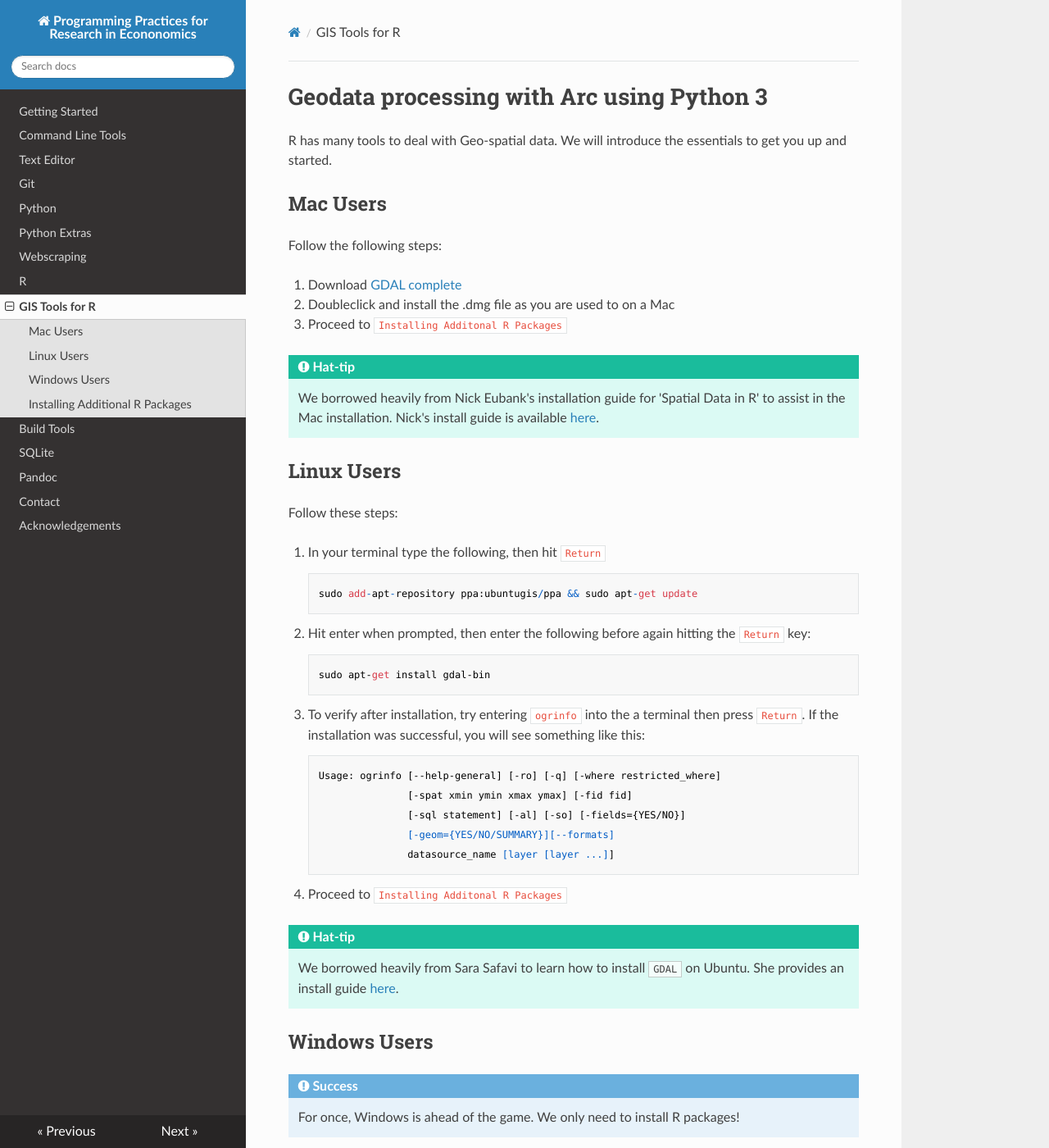
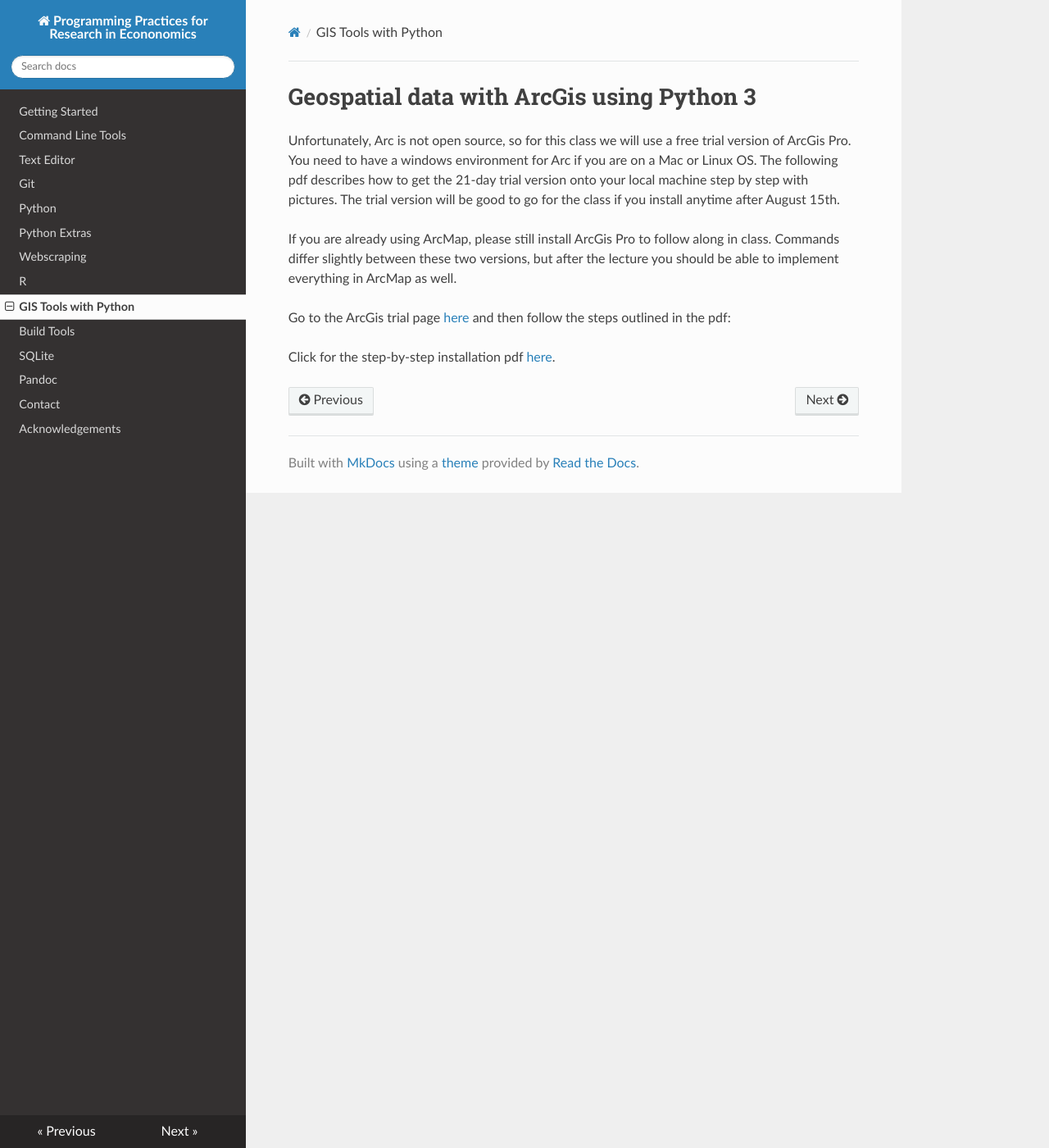
Before and after one commit to pp4rs/DEPRECATED-installation-guide, an MkDocs documentation site: the page built from docs/gis.md, in a window 1280 px wide and 1400 px high. Shown: the whole window at 82% size. Built offline with MkDocs 1.6.1, drawn with Linux system fonts in a browser that asks for light colours; nearby versions of some CDN libraries; old or Windows-style settings are respelled for this version of MkDocs; some of the changed text lies outside the part shown.

Commit message:
Ursinas changes in installation guide

````diff
--- a/docs/gis.md
+++ b/docs/gis.md
@@ -1,69 +1,14 @@
-# Geodata processing with Arc using Python 3
+# Geospatial data with ArcGis using Python 3
 
-R has many tools to deal with Geo-spatial data.
-We will introduce the essentials to get you up and started.
+Unfortunately, Arc is not open source, so for this class we will use a free trial version of ArcGis Pro.
+You need to have a windows environment for Arc if you are on a Mac or Linux OS.
+The following pdf describes how to get the 21-day trial version onto your local machine
+step by step with pictures. The trial version will be good to go for the class if you install anytime after August 15th.
 
-## Mac Users
+If you are already using ArcMap, please still install ArcGis Pro to follow along in class. Commands differ slightly
+between these two versions, but after the lecture you should be able to implement everything in ArcMap as well.
 
-Follow the following steps:
+Go to the ArcGis trial page [here](https://www.esri.com/en-us/arcgis/products/arcgis-pro/trial)
+and then follow the steps outlined in the pdf:
 
-1.  Download [GDAL complete](http://www.kyngchaos.com/files/software/frameworks/GDAL_Complete-2.1.dmg)
-2.  Doubleclick and install the .dmg file as you are used to on a Mac
-3.  Proceed to `Installing Additonal R Packages`
-
-!!! tip "Hat-tip"
-    We borrowed heavily from Nick Eubank's installation guide for 'Spatial Data in R' to assist in the Mac installation.
-    Nick's install guide is available [here](http://www.nickeubank.com/wp-content/uploads/2015/10/RGIS1_SpatialDataTypes_part0_setup.html).
-
-## Linux Users
-
-Follow these steps:
-
-1.  In your terminal type the following, then hit `Return`
-
-        sudo add-apt-repository ppa:ubuntugis/ppa && sudo apt-get update
-
-2.  Hit enter when prompted, then enter the following before again hitting the `Return` key:
-
-        sudo apt-get install gdal-bin
-
-3.  To verify after installation, try entering `ogrinfo` into the a terminal then press `Return`. If the installation was successful, you will see something like this:
-
-        Usage: ogrinfo [--help-general] [-ro] [-q] [-where restricted_where]
-                       [-spat xmin ymin xmax ymax] [-fid fid]
-                       [-sql statement] [-al] [-so] [-fields={YES/NO}]
-                       [-geom={YES/NO/SUMMARY}][--formats]
-                       datasource_name [layer [layer ...]]
-
-4.  Proceed to `Installing Additonal R Packages`
-
-!!! tip "Hat-tip"
-    We borrowed heavily from Sara Safavi to learn how to install `GDAL` on Ubuntu.
-    She provides an install guide [here](http://www.sarasafavi.com/installing-gdalogr-on-ubuntu.html).
-
-## Windows Users
-
-!!! success
-    For once, Windows is ahead of the game. We only need to install R packages!
-
-
-## Installing Additional R Packages
-
-We will need some additional libraries to conduct our GIS analysis. Proceed as follows:
-
-*   Open RStudio
-*   In the **console**, copy and paste the following:
-
-```r
-uzh_gistools <- c("rgeos", "ggmap", "sf",
-                    "sp", "raster", "tmaptools",
-                    "rgdal", "gdalUtils", "mapview", "tmap")
-
-install.packages(uzh_gistools)
-```
-
-
-!!! tip "rgdal problems with Mac"
-    There were quite a few issues with GDAL and rgdal for Mac users.
-    We found [this](https://stackoverflow.com/questions/34333624/trouble-installing-rgdal) stackoverflow post that seemed to solve most problems.
-    You may find it useful in the problem
+Click for the step-by-step installation pdf [here](./instructions_arc.pdf).
--- a/mkdocs.yml
+++ b/mkdocs.yml
@@ -11,7 +11,7 @@
 - R: r.md
 # - Automation with Make: make.md
 # - Automation with Waf: waf.md
-- GIS Tools for R: gis.md
+- GIS Tools with Python: gis.md
 - Build Tools: snakemake.md
 - SQLite: sqlite.md
 - Pandoc: pandoc.md
````
Also changed, not shown: docs/webscraping_drivers.md (+10 -61 lines), 1 other file.
